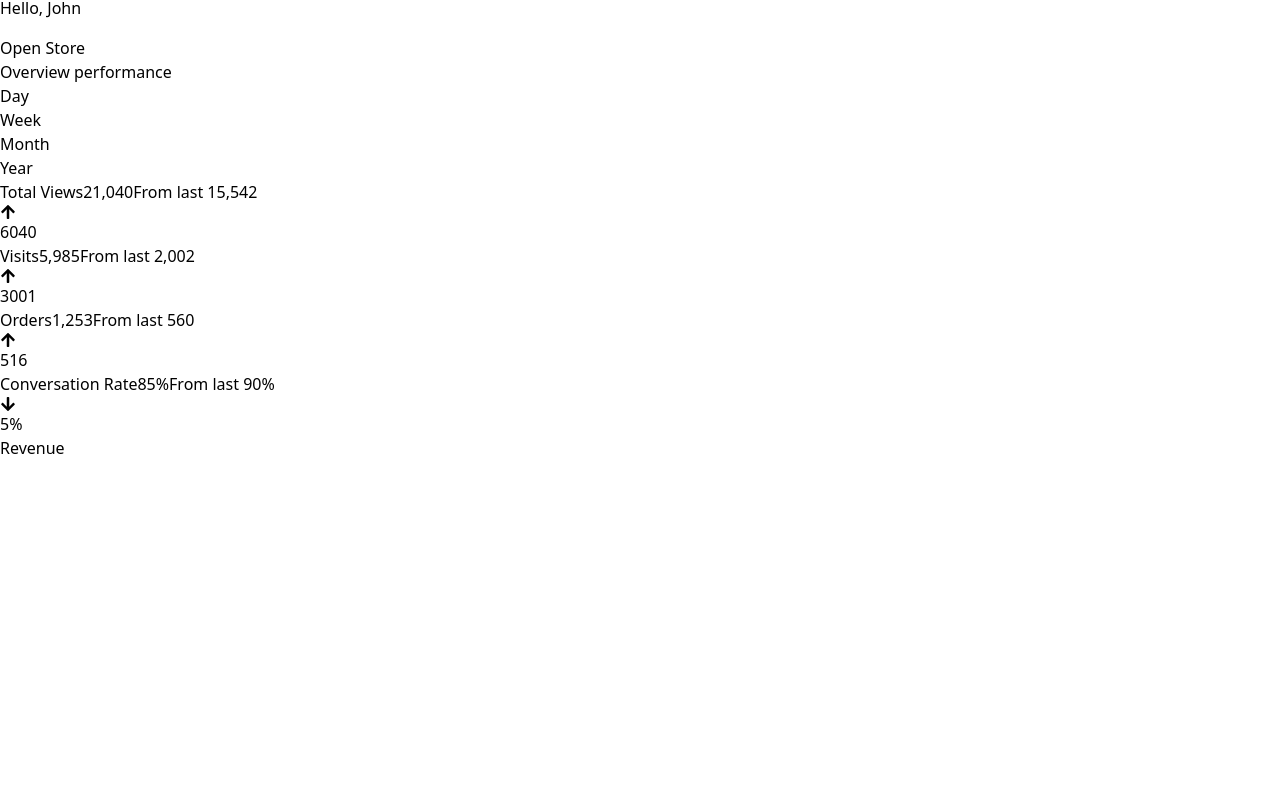
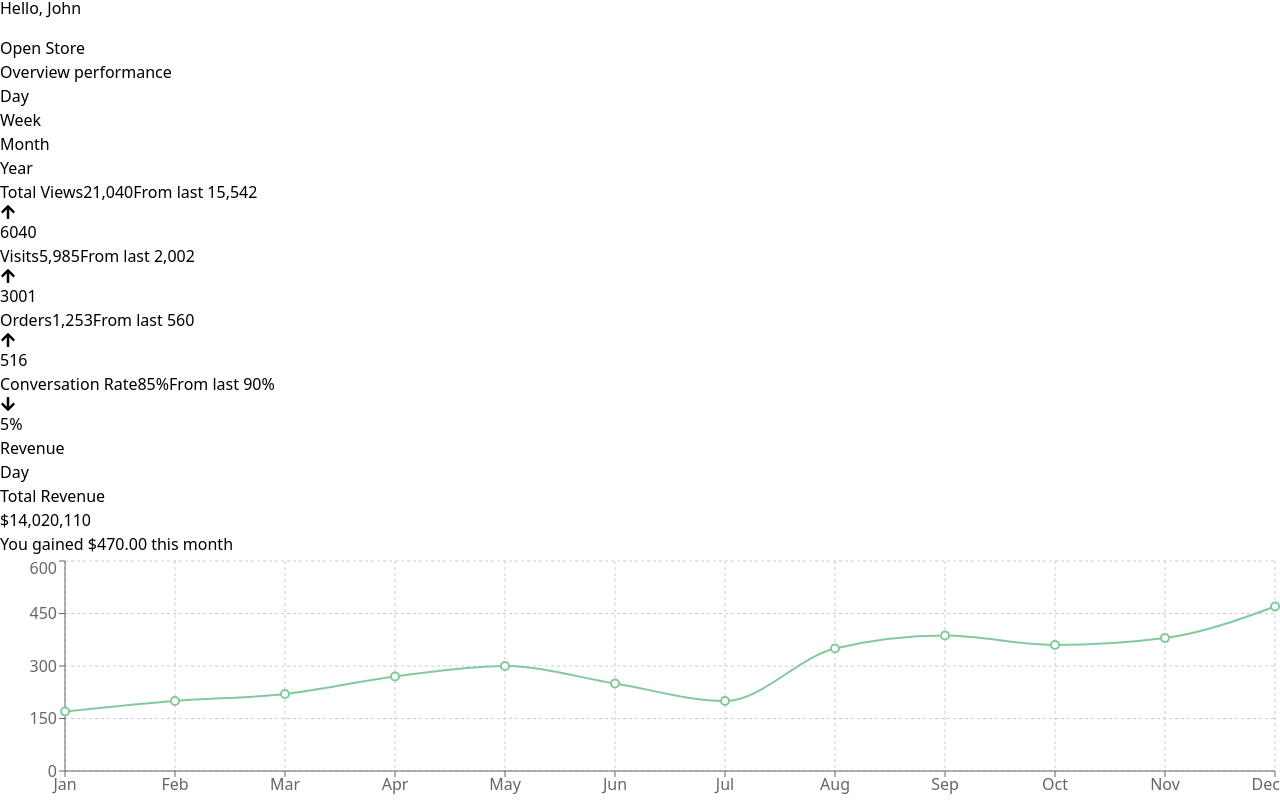
Before and after one commit to OussamaDeghfel/Ecommerce-Dashboard, a React app: page / in a window 1280 px wide. Shown: the part 1700-2506 px from the top of the page. Before the commit the page ends 2160 px from the top, so only its background shows below. Built offline with nearby package versions, Linux system fonts and the light colour scheme; the HTML template or start-up script is replaced by a standard one.

Commit message:
add graph for the revenue income using chart library

```diff
--- a/package.json
+++ b/package.json
@@ -12,8 +12,10 @@
   "dependencies": {
     "chart.js": "^4.4.7",
     "react": "^18.3.1",
+    "react-chartjs-2": "^5.3.0",
     "react-dom": "^18.3.1",
-    "react-icons": "^5.4.0"
+    "react-icons": "^5.4.0",
+    "recharts": "^2.15.0"
   },
   "devDependencies": {
     "@eslint/js": "^9.17.0",
--- a/src/pages/overview/dashboard.tsx
+++ b/src/pages/overview/dashboard.tsx
@@ -1,21 +1,24 @@
 import { CgWebsite } from "react-icons/cg";
 import Performance from "./performance";
+import Revenue from "./revenue";
 
 const Dashboard = () => {
   return (
     <>
-      <div className="w-full h-screen bg-gray-200 p-8">
+      <div className="w-full h-screen bg-gray-200 p-8 overflow-y-scroll">
         <div className="flex justify-between items-center mb-9">
           <h1 className="text-2xl font-bold">Hello, John</h1>
           <button className="flex justify-center items-center space-x-2 bg-blue-400 hover:bg-green-400 p-2 rounded-md font-medium">
             <CgWebsite color="white" /> <span className="text-white">Open Store</span>
           </button>
         </div>
-        <div>
+        <div className="space-y-8">
           <div className="w-[50%]">
             <Performance />
           </div>
-          <div>Revenue</div>
+          <div className="w-[50%]">
+            <Revenue />
+          </div>
         </div>
       </div>
     </>
--- /dev/null
+++ b/src/pages/overview/revenue.tsx
@@ -0,0 +1,70 @@
+
+import {
+  LineChart,
+  Line,
+  XAxis,
+  YAxis,
+  Tooltip,
+  CartesianGrid,
+  ResponsiveContainer,
+} from "recharts";
+
+const data = [
+  { month: "Jan", revenue: 170 },
+  { month: "Feb", revenue: 200 },
+  { month: "Mar", revenue: 220 },
+  { month: "Apr", revenue: 270 },
+  { month: "May", revenue: 300 },
+  { month: "Jun", revenue: 250 },
+  { month: "Jul", revenue: 200 },
+  { month: "Aug", revenue: 350 },
+  { month: "Sep", revenue: 387 },
+  { month: "Oct", revenue: 360 },
+  { month: "Nov", revenue: 380 },
+  { month: "Dec", revenue: 470 },
+];
+
+const Revenue = () => {
+  return (
+    <div>
+      <div className="flex w-full justify-between items-center">
+        {" "}
+        <span className="text-xl font-medium">Revenue</span>{" "}
+        <ul className="flex w-fit h-fit bg-gray-300 rounded-md">
+          <li className="p-2 px-4 cursor-pointer hover:bg-slate-600 hover:text-white">
+            Day
+          </li>
+        </ul>
+      </div>
+      <div className="p-4 bg-gray-200 shadow-lg rounded-md border-2 border-gray-300 mt-2">
+        <div className="space-y-2">
+          <h2 className="text-xl">Total Revenue</h2>
+          <h1 className="text-2xl font-bold">$14,020,110</h1>
+          <p className="text-gray-400">
+            You gained <span className="text-green-600">$470.00</span> this
+            month
+          </p>
+        </div>
+        <div className="mt-5">
+          <ResponsiveContainer width="100%" height={250}>
+            <LineChart data={data}>
+              <CartesianGrid strokeDasharray="3 3" />
+              <XAxis dataKey="month" />
+              <YAxis />
+              <Tooltip />
+              <Line
+                type="monotone"
+                dataKey="revenue"
+                stroke="#82ca9d"
+                strokeWidth={2}
+                dot={{ r: 4 }}
+              />
+            </LineChart>
+          </ResponsiveContainer>
+        </div>
+      </div>
+    </div>
+  );
+};
+
+export default Revenue;
```
Also changed, not shown: 1 other file (tests, documents, lock files or other folders).
